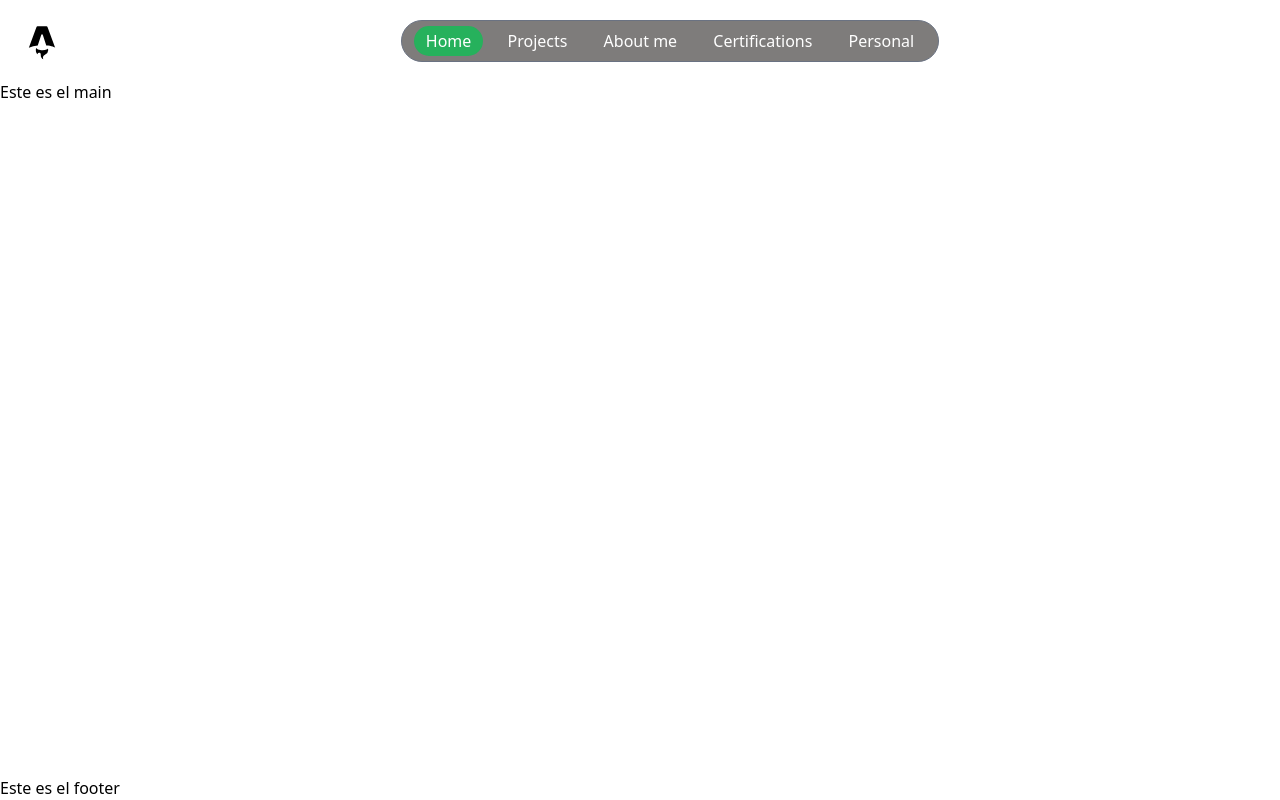
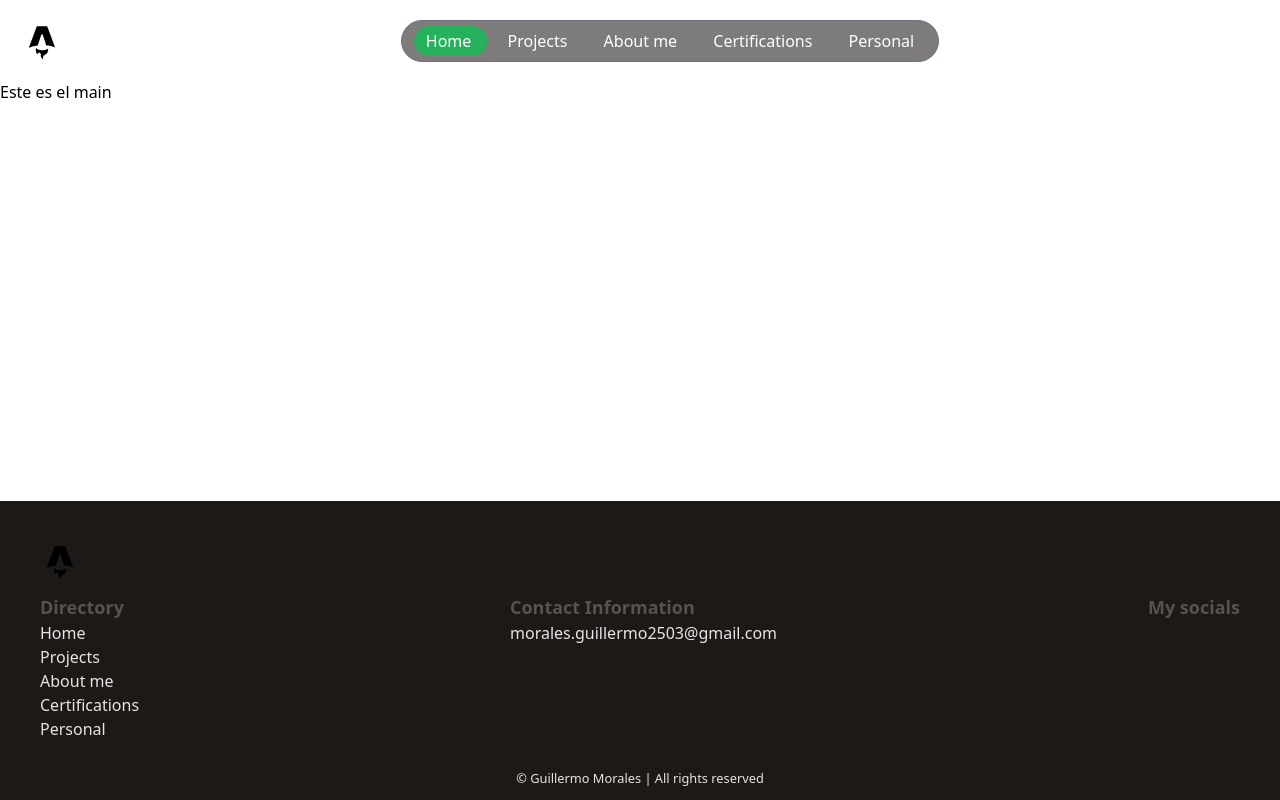
Before and after one commit to MoralesGuillermo/personalPortfolio, an Astro site: page / in a window 1280 px wide. Built offline with nearby package versions, Linux system fonts and the light colour scheme; Astro itself is replaced by a stand-in of ours.

Commit message:
Footer impl

```diff
--- a/src/components/Footer.astro
+++ b/src/components/Footer.astro
@@ -1,6 +1,56 @@
 ---
+import Link from "./Link.astro";
+
+import navData from "../data/navData.mjs";
+
+const footerIcon = {
+        name: "logo",
+        atLeft: true,
+        width: 40,
+        height: 40
+}
 ---
 
-<div>
-    Este es el footer
-</div>
+<footer aria-label="Footer" class="bg-stone-900 text-stone-200">
+    <div class="pt-10 px-10">
+        <div>
+            <Link
+                path="/"
+                icon={footerIcon}
+            />
+        </div>
+        <div class="container mx-auto flex justify-between my-3 text-start">
+            <div>
+                <small class="text-lg text-stone-600 font-semibold">Directory</small>
+                <ul>
+                    {
+                    navData.map((data) =>
+                    <li class="hover:text-stone-400 transform hover:translate-x-3 transition-transform duration-300 ease-in-out">
+                        <Link
+                            path={data.path}
+                            text={data.title}
+                        />
+                    </li>
+                )
+                }
+                </ul>
+            </div>
+            <div>
+                <small class="text-lg text-stone-600 font-semibold">Contact Information</small>
+                <ul>
+                    <li class="hover:text-stone-400 transform hover:translate-x-3 transition-transform duration-300 ease-in-out">
+                        <Link path="mailto:morales.guillermo2503@gmail.com" text="morales.guillermo2503@gmail.com"/>
+                    </li>
+                </ul>
+            </div>
+            <div>
+                <small class="text-lg text-stone-600 font-semibold">My socials</small>
+            </div>
+        </div>
+    </div>
+    <div class="flex justify-center p-3 mt-4">
+        <small>
+            &copy; <span id="copyright">Guillermo Morales</span> | All rights reserved
+        </small>
+    </div>
+</footer>
--- a/src/components/Link.astro
+++ b/src/components/Link.astro
@@ -1,4 +1,14 @@
 ---
+import { Icon } from "astro-icon/components";
+
+
+interface Icon{
+    name: string,
+    atLeft: boolean,
+    width?: number,
+    height?: number
+}
+
 interface Link {
     path: string,
     text: string,
@@ -7,18 +17,31 @@ interface Link {
     isFilled: boolean,
     isRounded: boolean,
     isSelected: boolean
+    icon?: Icon;
 }
 
 
 const {
     path,
     text,
-    isFilled=false,
     styleClass,
     isRounded=false,
     isSelected=false,
+    icon,
     } = Astro.props as Link
 ---
 
 
-<a href={path} class:list={["py-1", "px-3", "m-1", styleClass, isRounded ? "rounded-full": "",  {filled: isFilled, selected: isSelected}]}>{text}</a>
+<a href={path} class:list={[styleClass,   {selected: isSelected, "rounded-full": isRounded}]}>
+    {
+        icon && icon.atLeft && (
+            <Icon name={icon.name} width={icon.width? icon.width: 24} height={icon.height? icon.height: 24}/>
+        )
+    }
+    <span>{text}</span>
+    {
+        icon && !icon.atLeft && (
+            <Icon name={icon.name} width={icon.width? icon.width: 24} height={icon.height? icon.height: 24}/>
+        )
+    }
+</a>
--- a/src/styles/global.css
+++ b/src/styles/global.css
@@ -20,9 +20,12 @@ body{
 
 /*Custom classes*/
 
-/*Nav bar classes*/
+/*Nav styles*/
 .navlink {
     color: white;
+    padding: calc(var(--spacing) * 1) calc(var(--spacing) * 3);
+    margin: calc(var(--spacing) * 1)
+
 }
 
 .navlink:hover{
```
